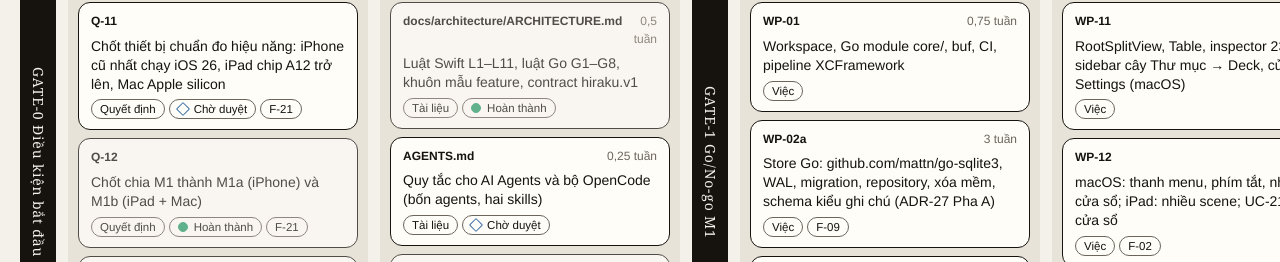
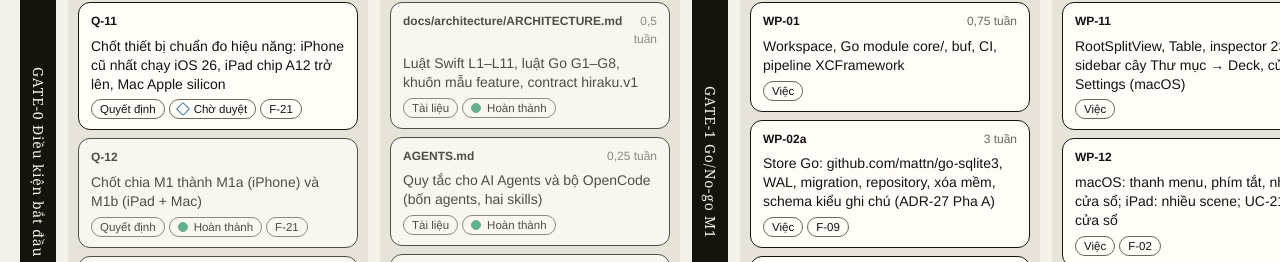
Before and after one commit to nihmtaho/hiraku-native, a plain HTML site: page ROADMAP hiraku — Kanban.html in a window 1280 px wide. Shown: the part 326-588 px from the top of the page. Drawn offline with Linux system fonts and the light colour scheme.

Commit message:
docs(m0b): sync kanban approvals and ignore .serena

```diff
--- a/ROADMAP hiraku — Kanban.html
+++ b/ROADMAP hiraku — Kanban.html
@@ -220,11 +220,11 @@ var raw=[
 
  // M0b
  ["docs/architecture/ARCHITECTURE.md","Luật Swift L1–L11, luật Go G1–G8, khuôn mẫu feature, contract hiraku.v1","M0b","doc","dn",{w:0.5},{ref:"ARCHITECTURE v2.2",note:"PO duyệt thành chính thức 2026-11-05 (đối chiếu m0b-01); AGENTS.md duyệt cùng lúc."}],
- ["AGENTS.md","Quy tắc cho AI Agents và bộ OpenCode (bốn agents, hai skills)","M0b","doc","rv",{w:0.25},{ref:"AGENTS.md, docs/process/AGENT_WORKFLOW.md, ADR-31",note:"Đã soạn; 58 test cấu hình OpenCode đạt (29/10/2026). Chờ PO duyệt."}],
+ ["AGENTS.md","Quy tắc cho AI Agents và bộ OpenCode (bốn agents, hai skills)","M0b","doc","dn",{w:0.25},{ref:"AGENTS.md, docs/process/AGENT_WORKFLOW.md, ADR-31",note:"PO duyệt thành chính thức 2026-11-05 (cùng ARCHITECTURE v2.2); 58 test cấu hình OpenCode đạt (29/10/2026)."}],
  ["Wireframe","Wireframe và prototype iPhone: Home, Deck/Words, Flashcard, Gõ từ, Cài đặt","M0b","doc","dn",{w:1.25},{ref:"docs/product/WIREFRAME_PROMPT.md",note:"PO duyệt giữ nguyên 2026-11-05 (dùng prompt, chưa vẽ); iPad/Mac trước M1b."}],
  ["COPY.md","Bảng chuỗi UI tiếng Việt cho các màn M1a","M0b","doc","rv",{w:0.25},{ref:"COPY v1.5",note:"Bản đề xuất, chờ duyệt."}],
  ["docs/process/TEST_PLAN.md","Ma trận thiết bị/OS/IME, kịch bản XCUITest, bộ dữ liệu 50.000 từ, tiêu chí vào/ra","M0b","doc","dn",{w:0.25},{ref:"docs/process/TEST_PLAN.md",note:"PO chốt thiết bị chuẩn = simulator trên macOS 2026-11-05; người thử SC-002 chờ duyệt riêng.",f:"F-23"}],
- ["Q-5","Chốt font tiếng Nhật: Noto Sans JP hay Hiragino Sans","M0b","dec","bl",null,{ref:"DECISIONS Q-5, S-6",note:"Hạn GATE-1; chặn WP-05."}],
+ ["Q-5","Chốt font tiếng Nhật: Noto Sans JP hay Hiragino Sans","M0b","dec","dn",null,{ref:"DECISIONS Q-5, S-6",note:"Đã chốt A: đóng gói Noto Sans JP (PO 2026-11-04)."}],
  ["Q-D2","Chốt màu chấm trạng thái “Đang học”","M0b","dec","dn",null,{ref:"DECISIONS Q-D2",note:"Đã chốt B (PO 2026-11-05): state-learning-ink #A67C00 cho chấm/chữ, #D9A300 chỉ vùng tô lớn."}],
  ["ADR 20–26","Xác nhận hoặc thay thế ADR-20, 21, 24, 26, 32 theo kết quả spike","M0b","dec","bl",null,{ref:"DECISIONS §5",note:"GATE-1: S-1, S-3, S-8 phải đạt.",f:"F-19"}],
  ["RV-01","Đồng bộ tài liệu: ARCHITECTURE v2.2 (card_id, bỏ GRDB, bỏ Persistence), phiên bản, thuật ngữ, ưu tiên và mốc","M0b","rev","rd",{x:"≈ 0,5 tuần (đề xuất)"},{note:"Sửa các điểm mâu thuẫn giữa tài liệu.",f:["F-04","F-05","F-06","F-07","F-08","F-25"]}],
```
Also changed, not shown: 1 other file.
